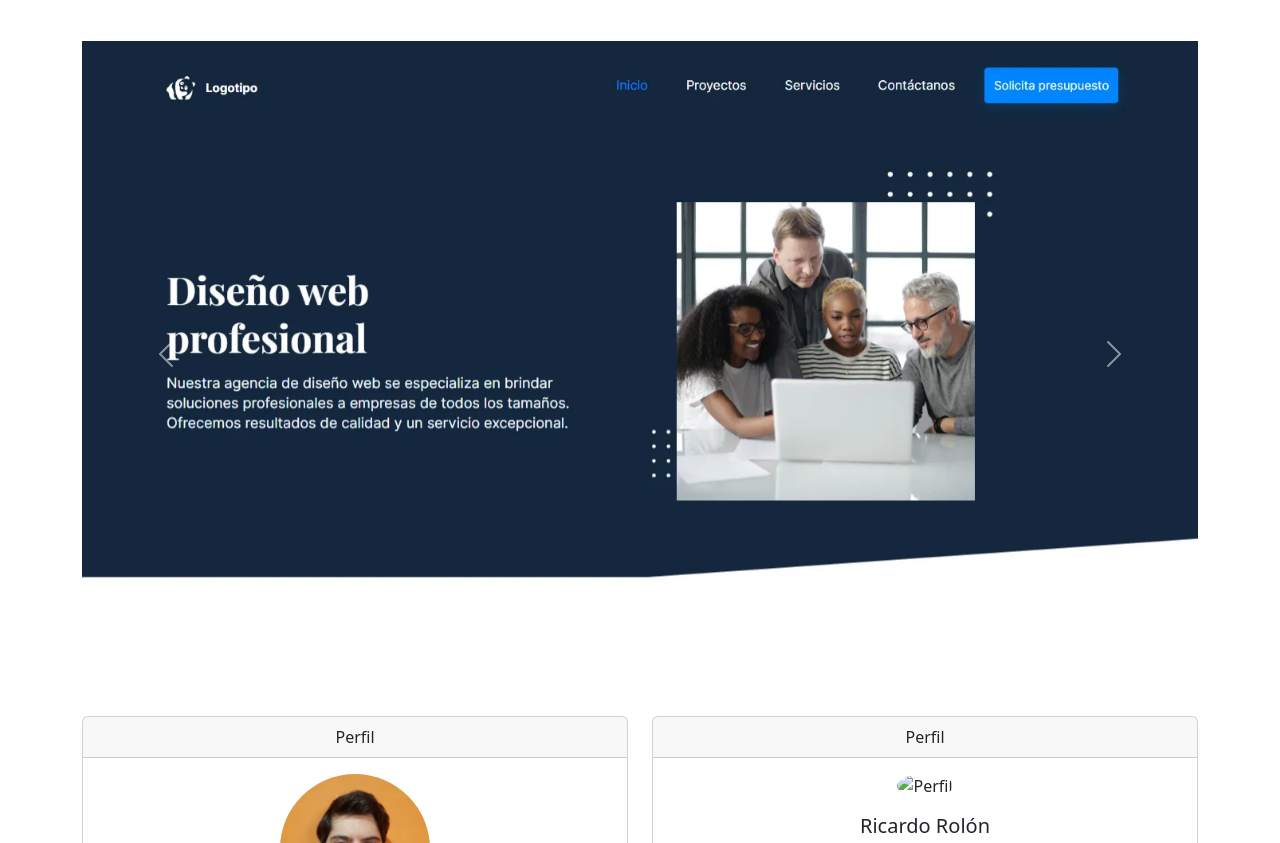
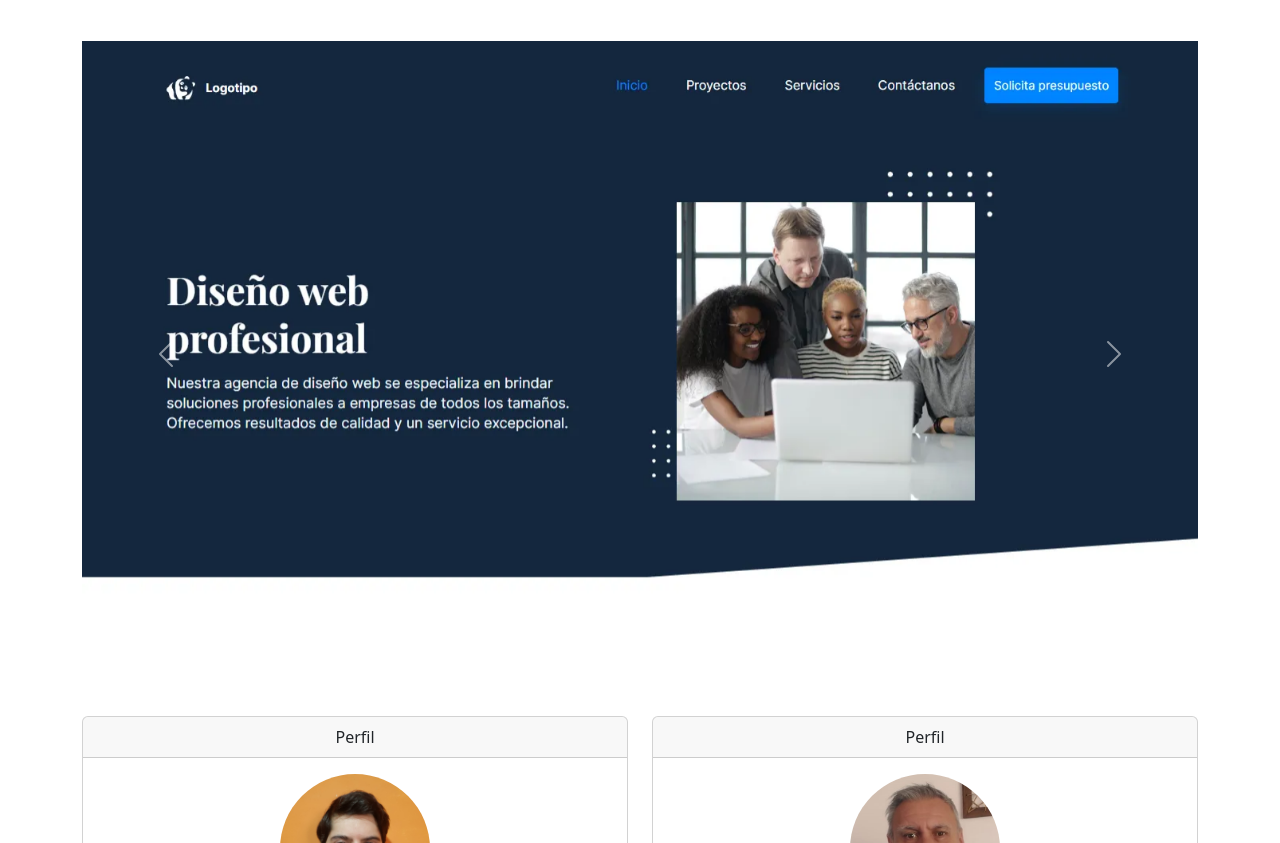
Before and after one commit to PabloPinea85/CILSA_FULLSTACK, a plain HTML site: page CLASE_6/TRABAJO_6/index.html in a window 1280 px wide. Shown: the part 63-906 px from the top of the page. Drawn offline with nearby package versions, Linux system fonts and the light colour scheme.

Commit message:
cambios en el perfil

```diff
--- a/CLASE_6/TRABAJO_6/index.html
+++ b/CLASE_6/TRABAJO_6/index.html
@@ -87,7 +87,7 @@
                         Perfil
                     </div>
                     <div class="card-body">
-                        <img src="img/perfil2.jpg" class="rounded-circle mb-3" alt="Perfil" width="150" height="150">
+                        <img src="img/perfil2.jpeg" class="rounded-circle mb-3" alt="Perfil" width="150" height="150">
                         <h5 class="card-title">Ricardo Rolón</h5>
                         <p class="card-text">Soy Tester QA cetificado, cursando Full Stack en Cilsa para adquirir nuevas herramientas que me permitan mejorar mis aptitudes. </p>
                         <a href="#" class="btn btn-primary">Ver más</a>
```
Also changed, not shown: CLASE_6/TRABAJO_6/img/perfil2.jpeg (added).
